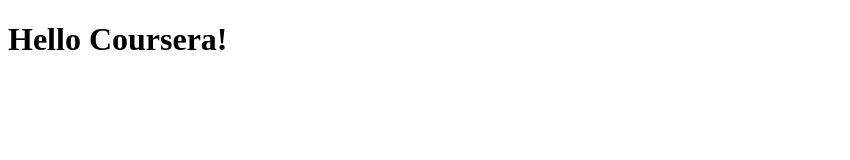
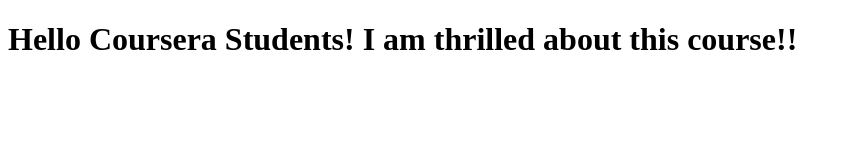
Before and after one commit to GonzaloMachado/coursera-angular, a plain HTML site: page index.html in a window 1280 px wide. Shown: the whole page, without its empty margins (0-850 px from the left). Drawn offline with Linux system fonts and the light colour scheme.

Commit message:
New version of web file.

```diff
--- a/index.html
+++ b/index.html
@@ -5,6 +5,6 @@
     <title>Hello Cousera</title>
   </head>
   <body>
-    <h1> Hello Coursera!</<h1>
+    <h1> Hello Coursera Students! I am thrilled about this course!!</<h1>
   </body>
 </html>
```
